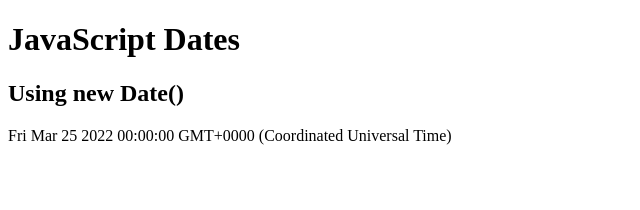
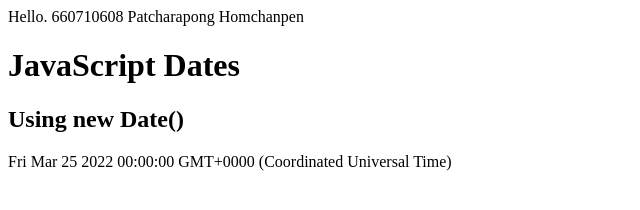
Before and after one commit to 660710608/517101_608, a plain HTML site: page index.html in a window 1280 px wide. Shown: the whole page, without its empty margins (0-640 px from the left). Drawn offline with Linux system fonts and the light colour scheme.

Commit message:
add id and name

```diff
--- a/index.html
+++ b/index.html
@@ -1,7 +1,8 @@
 <!DOCTYPE html>
 <html>
+
 <body>
-
+Hello. 660710608 Patcharapong Homchanpen
 <h1>JavaScript Dates</h1>
 <h2>Using new Date()</h2>
 
```
